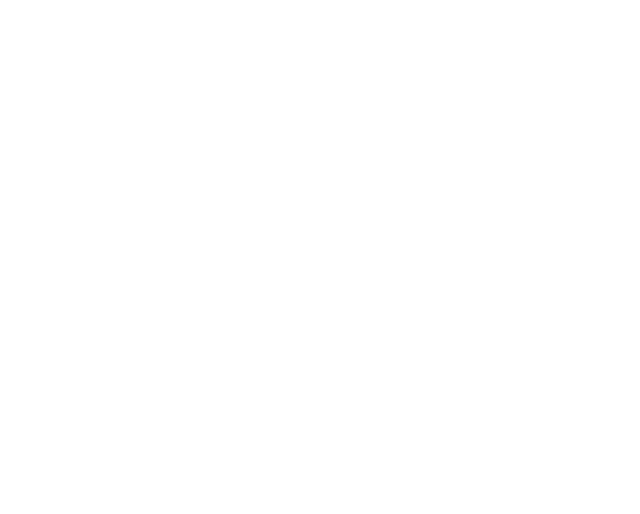
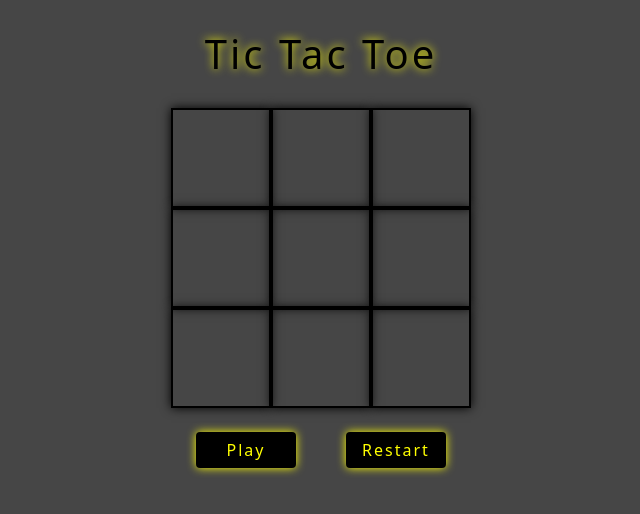
Before and after one commit to Brindha-hilife/odin_TTT_game, a plain HTML site: page index.html in a window 1280 px wide. Shown: the whole page, without its empty margins (319-959 px from the left). Drawn offline with nearby package versions, Linux system fonts and the light colour scheme.

Commit message:
Add grid and styles

```diff
--- a/assets/css/style.css
+++ b/assets/css/style.css
@@ -0,0 +1,52 @@
+*{
+    margin: 0px;
+    padding: 0px;
+    box-sizing: border-box;
+}
+body{
+    width: 100%;
+    height: 100vh;
+    background-color: #464646 !important;
+    overflow: hidden;
+}
+h1{
+    color: black;
+    letter-spacing: 3px !important;
+    text-shadow: 0 0 10px yellow;
+    text-align: center;
+    margin: 30px !important;
+}
+.container{
+    width: 300px !important;
+    height: 400px;
+    align-items: center;
+    text-align: center;
+    justify-content: center;
+}
+.box_container{
+    display: grid;
+    grid-template-columns: repeat(3, 100px);
+    grid-template-rows: repeat(3, 100px);
+    justify-content: center;
+    border: none;
+}
+.box{
+    border: 2px solid black;
+    box-shadow: 0 0 10px black;
+}
+.box:hover{
+    cursor: pointer;
+}
+button{
+    text-align: center;
+    align-items: center;
+    justify-content: center;
+}
+.btn-light{
+    width: 100px;
+    letter-spacing: 2px !important;
+    background-color: black !important;
+    color: yellow !important;
+    border: black !important;
+    box-shadow: 0 0 10px yellow;
+}
--- a/index.html
+++ b/index.html
@@ -12,6 +12,33 @@
     <script src="https://cdn.jsdelivr.net/npm/bootstrap@5.1.3/dist/js/bootstrap.bundle.min.js"></script>
 </head>
 <body>
-
+    <h1>Tic Tac Toe</h1>
+    <div class="container">
+        <div class="row">
+            <div class="col-md-4"></div>
+            <div class="col-md-4">
+                <div class="box_container">
+                    <div class="box top"></div>
+                    <div class="box"></div>
+                    <div class="box"></div>
+                    <div class="box"></div>
+                    <div class="box"></div>
+                    <div class="box"></div>
+                    <div class="box"></div>
+                    <div class="box"></div>
+                    <div class="box"></div>
+                </div>
+            </div>
+            <div class="col-md-4"></div>
+        </div><br>
+        <div class="row">
+            <div class="col-md-6">
+                <button class="btn btn-light" id="play">Play</button>
+            </div>
+            <div class="col-md-6">
+                <button class="btn btn-light" id="restart">Restart</button>
+            </div>
+        </div>
+    </div>
 </body>
 </html>
```
